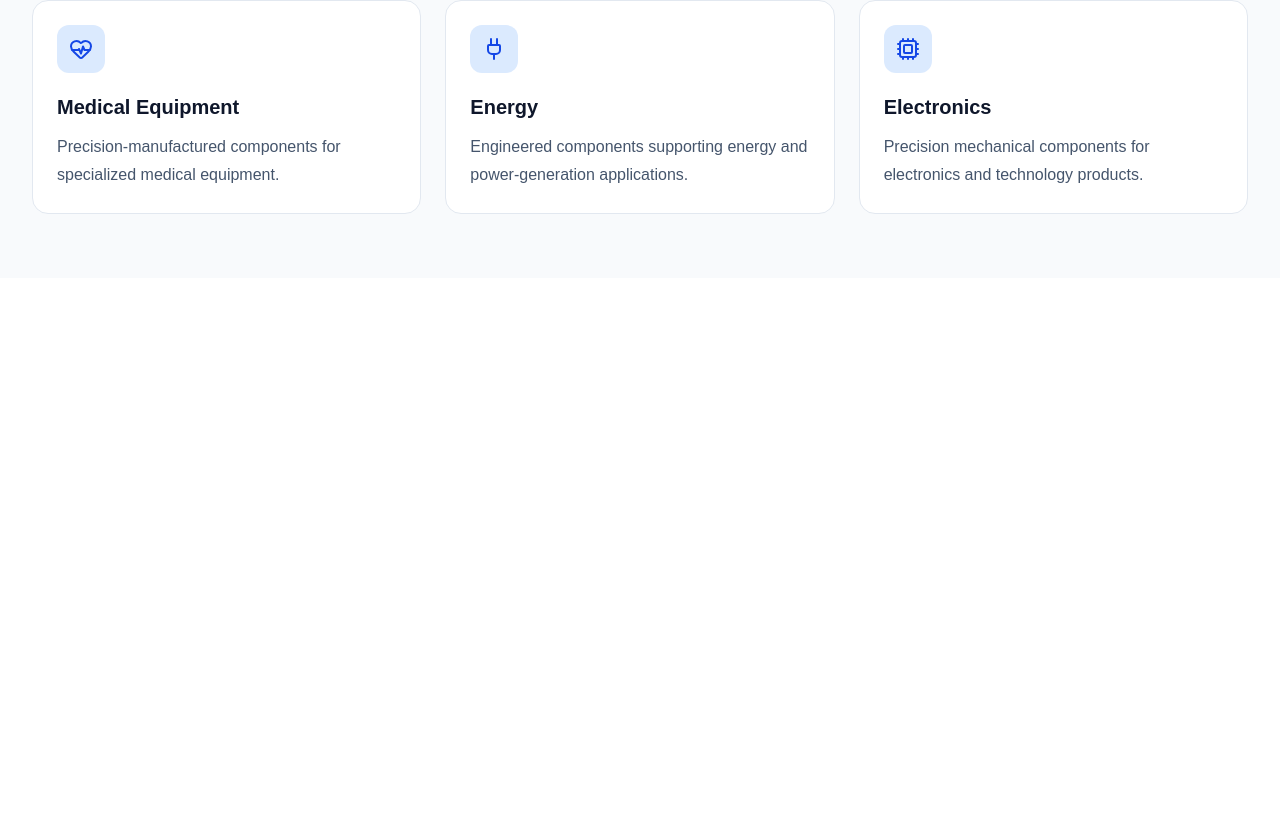
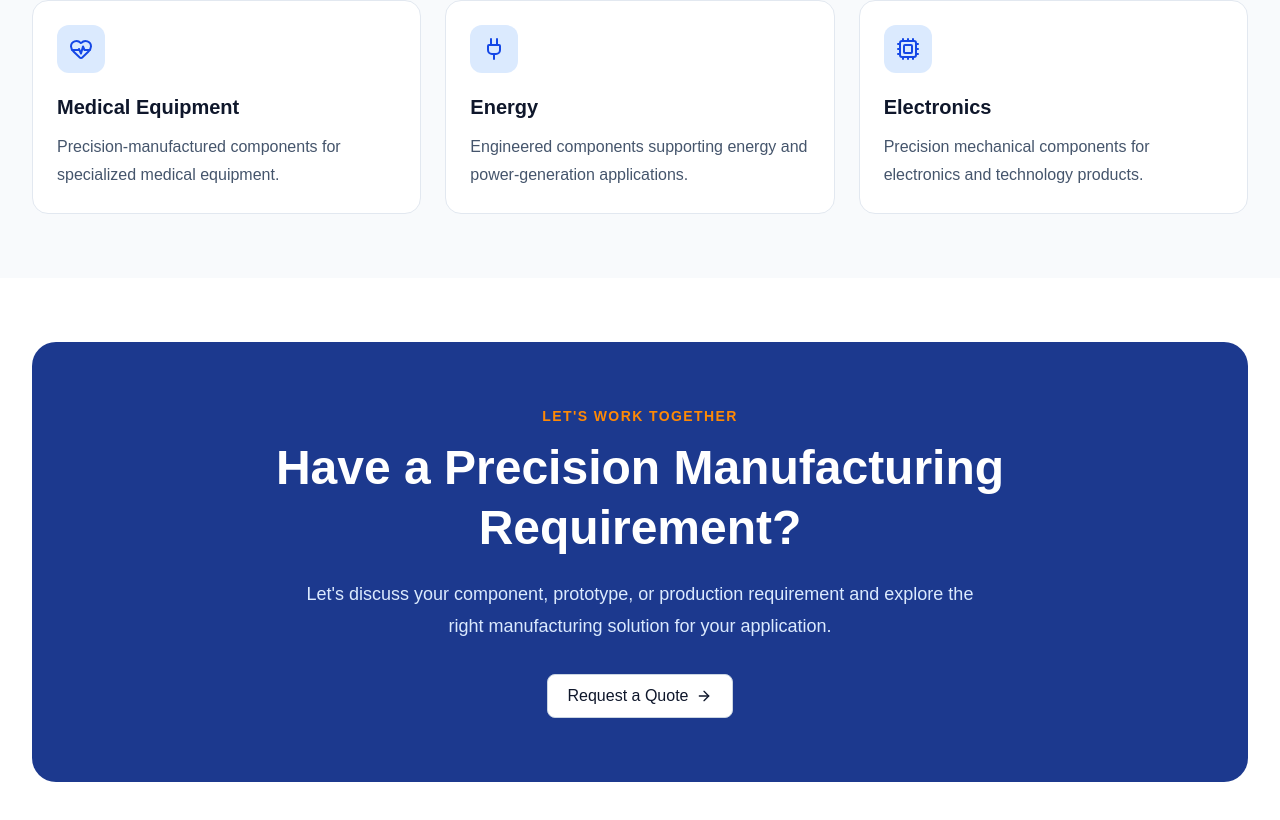
Before and after one commit to ansari-DigitalSolutions/apex-precision-engineering-website, a Next.js app: page / in a window 1280 px wide. Shown: the part 4399-5219 px from the top of the page. Before the commit the page ends 4677 px from the top, so only its background shows below. Built offline with nearby package versions, Linux system fonts and the light colour scheme.

Commit message:
feat(cta): add contact call-to-action

```diff
--- a/app/page.tsx
+++ b/app/page.tsx
@@ -5,6 +5,7 @@ import { AboutSection } from "@/components/sections/about-section";
 import { CapabilitiesSection } from "@/components/sections/capabilities-section";
 import { ProductsSection } from "@/components/sections/product-section";
 import { IndustriesSection } from "@/components/sections/industries-section";
+import { ContactCta } from "@/components/sections/contact-cta";
 
 export default function HomePage() {
   return (
@@ -17,6 +18,7 @@ export default function HomePage() {
         <CapabilitiesSection />
         <ProductsSection />
         <IndustriesSection />
+        <ContactCta />
       </main>
     </>
   );
--- /dev/null
+++ b/components/sections/contact-cta.tsx
@@ -0,0 +1,43 @@
+import Link from "next/link";
+import { ArrowRight } from "lucide-react";
+
+import { Button } from "@/components/ui/button";
+import { Container } from "@/components/ui/container";
+import { Section } from "@/components/ui/section";
+import { ctaContent } from "@/data/cta";
+
+export function ContactCta() {
+  return (
+    <Section>
+      <Container>
+        <div className="overflow-hidden rounded-3xl bg-blue-900 px-6 py-12 text-center lg:px-16 lg:py-16">
+          <div className="mx-auto max-w-3xl">
+            <p className="text-sm font-semibold uppercase tracking-widest text-orange-400">
+              {ctaContent.eyebrow}
+            </p>
+
+            <h2 className="mt-3 text-3xl font-bold leading-tight text-white lg:text-5xl">
+              {ctaContent.title}
+            </h2>
+
+            <p className="mx-auto mt-5 max-w-2xl text-lg leading-8 text-blue-100">
+              {ctaContent.description}
+            </p>
+
+            <div className="mt-8">
+              <Link href={ctaContent.button.href}>
+                <Button
+                  variant="secondary"
+                  className="inline-flex items-center gap-2"
+                >
+                  {ctaContent.button.label}
+                  <ArrowRight className="h-4 w-4" />
+                </Button>
+              </Link>
+            </div>
+          </div>
+        </div>
+      </Container>
+    </Section>
+  );
+}
--- /dev/null
+++ b/data/cta.ts
@@ -0,0 +1,10 @@
+export const ctaContent = {
+  eyebrow: "Let's Work Together",
+  title: "Have a Precision Manufacturing Requirement?",
+  description:
+    "Let's discuss your component, prototype, or production requirement and explore the right manufacturing solution for your application.",
+  button: {
+    label: "Request a Quote",
+    href: "/contact",
+  },
+};
```
